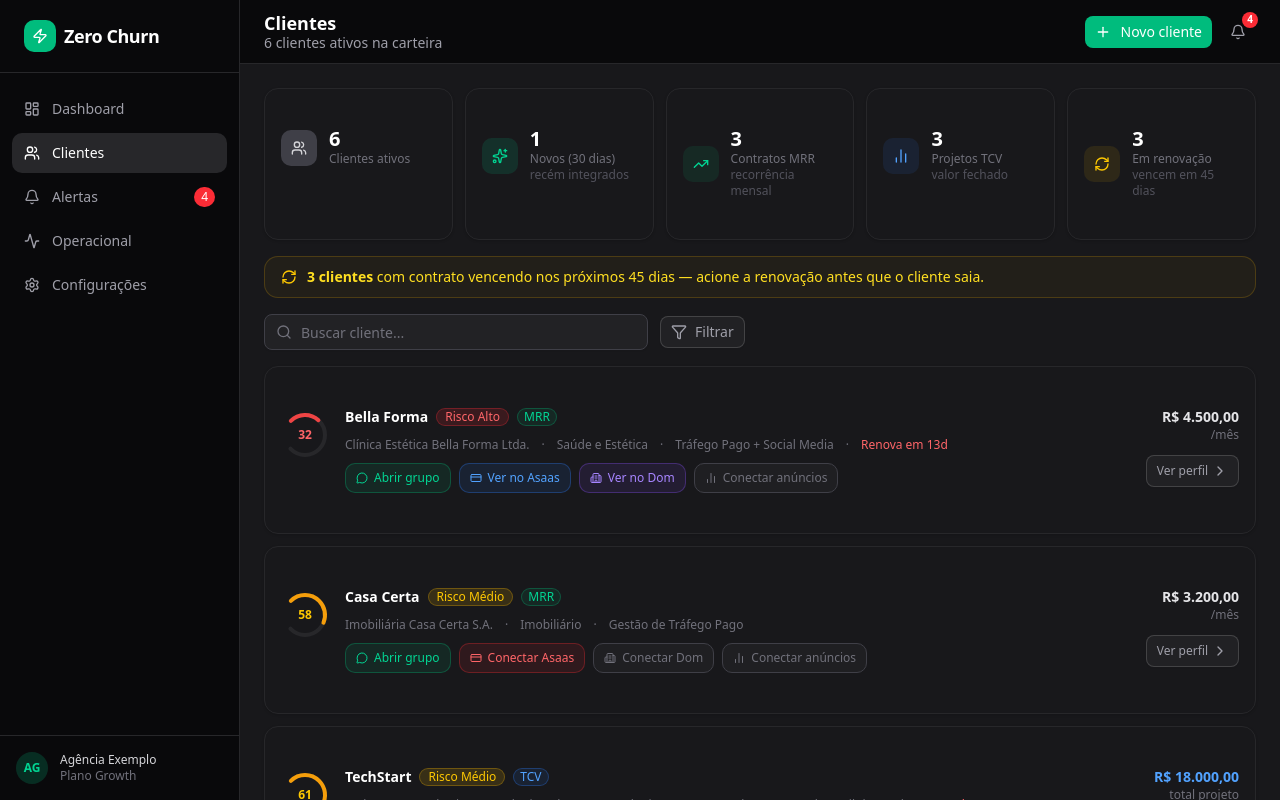
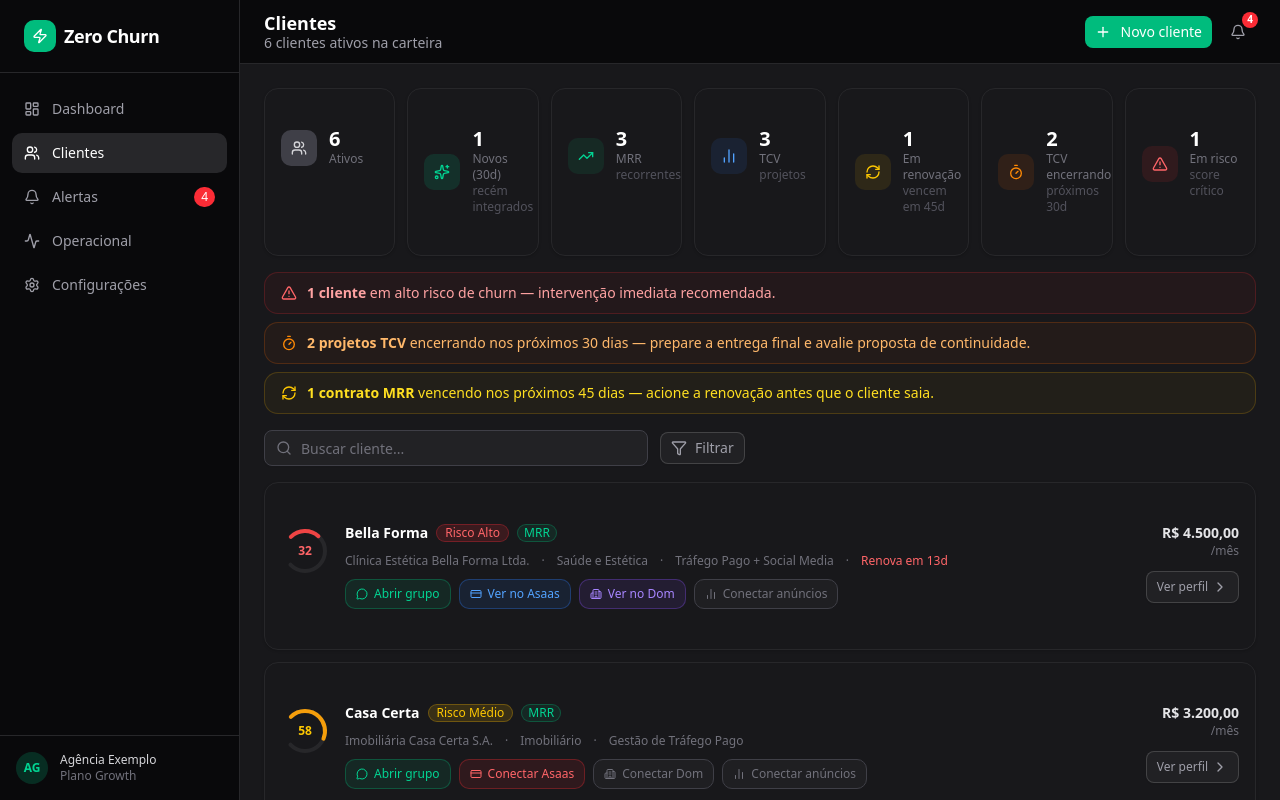
Before and after one commit to arthurfbrandos-opb/zero-churn, a Next.js app: page /clientes in a window 1280 px wide. Shown: the top 800 px of the page. Built offline with nearby package versions, Linux system fonts and the light colour scheme.

Commit message:
feat: banners de TCV encerrando e clientes em risco na base de clientes

```diff
--- a/src/app/(dashboard)/clientes/page.tsx
+++ b/src/app/(dashboard)/clientes/page.tsx
@@ -2,7 +2,7 @@ import Link from 'next/link'
 import {
   MessageCircle, CreditCard, Building2, BarChart2,
   ChevronRight, Clock, Plus, Search, Filter,
-  Users, Sparkles, RefreshCw, TrendingUp,
+  Users, Sparkles, RefreshCw, TrendingUp, AlertTriangle, Timer,
 } from 'lucide-react'
 import { Header } from '@/components/layout/header'
 import { Button } from '@/components/ui/button'
@@ -130,53 +130,89 @@ export default function ClientesPage() {
       <div className="p-6 space-y-4">
 
         {/* Resumo executivo */}
-        <div className="grid grid-cols-2 sm:grid-cols-3 lg:grid-cols-5 gap-3">
+        <div className="grid grid-cols-2 sm:grid-cols-4 lg:grid-cols-7 gap-3">
           <SummaryCard
-            label="Clientes ativos"
+            label="Ativos"
             value={summary.ativos}
             icon={Users}
             color="bg-zinc-700 text-zinc-300"
           />
           <SummaryCard
-            label="Novos (30 dias)"
+            label="Novos (30d)"
             value={summary.novos}
             icon={Sparkles}
             color="bg-emerald-500/15 text-emerald-400"
             sub="recém integrados"
           />
           <SummaryCard
-            label="Contratos MRR"
+            label="MRR"
             value={summary.mrr}
             icon={TrendingUp}
             color="bg-emerald-500/10 text-emerald-400"
-            sub="recorrência mensal"
+            sub="recorrentes"
           />
           <SummaryCard
-            label="Projetos TCV"
+            label="TCV"
             value={summary.tcv}
             icon={BarChart2}
             color="bg-blue-500/10 text-blue-400"
-            sub="valor fechado"
+            sub="projetos"
           />
           <SummaryCard
             label="Em renovação"
             value={summary.renovacao}
             icon={RefreshCw}
             color={summary.renovacao > 0 ? "bg-yellow-500/10 text-yellow-400" : "bg-zinc-700 text-zinc-500"}
-            sub="vencem em 45 dias"
+            sub="vencem em 45d"
+          />
+          <SummaryCard
+            label="TCV encerrando"
+            value={summary.tcvEncerrando}
+            icon={Timer}
+            color={summary.tcvEncerrando > 0 ? "bg-orange-500/10 text-orange-400" : "bg-zinc-700 text-zinc-500"}
+            sub="próximos 30d"
+          />
+          <SummaryCard
+            label="Em risco"
+            value={summary.emRisco}
+            icon={AlertTriangle}
+            color={summary.emRisco > 0 ? "bg-red-500/10 text-red-400" : "bg-zinc-700 text-zinc-500"}
+            sub="score crítico"
           />
         </div>
 
-        {/* Alerta de renovação */}
+        {/* Banners de atenção */}
+        <div className="space-y-2">
+          {summary.emRisco > 0 && (
+            <div className="flex items-center gap-2.5 bg-red-500/5 border border-red-500/20 rounded-xl px-4 py-2.5">
+              <AlertTriangle className="w-4 h-4 text-red-400 shrink-0" />
+              <p className="text-red-300 text-sm">
+                <span className="font-semibold">{summary.emRisco} {summary.emRisco === 1 ? 'cliente' : 'clientes'}</span>
+                {' '}em alto risco de churn — intervenção imediata recomendada.
+              </p>
+            </div>
+          )}
+
+          {summary.tcvEncerrando > 0 && (
+            <div className="flex items-center gap-2.5 bg-orange-500/5 border border-orange-500/20 rounded-xl px-4 py-2.5">
+              <Timer className="w-4 h-4 text-orange-400 shrink-0" />
+              <p className="text-orange-300 text-sm">
+                <span className="font-semibold">{summary.tcvEncerrando} projeto{summary.tcvEncerrando !== 1 ? 's' : ''} TCV</span>
+                {' '}encerrando nos próximos 30 dias — prepare a entrega final e avalie proposta de continuidade.
+              </p>
+            </div>
+          )}
+
           {summary.renovacao > 0 && (
             <div className="flex items-center gap-2.5 bg-yellow-500/5 border border-yellow-500/20 rounded-xl px-4 py-2.5">
               <RefreshCw className="w-4 h-4 text-yellow-400 shrink-0" />
               <p className="text-yellow-300 text-sm">
-              <span className="font-semibold">{summary.renovacao} {summary.renovacao === 1 ? 'cliente' : 'clientes'}</span>
-              {' '}com contrato vencendo nos próximos 45 dias — acione a renovação antes que o cliente saia.
+                <span className="font-semibold">{summary.renovacao} {summary.renovacao === 1 ? 'contrato MRR' : 'contratos MRR'}</span>
+                {' '}vencendo nos próximos 45 dias — acione a renovação antes que o cliente saia.
               </p>
             </div>
           )}
+        </div>
 
         {/* Barra de busca + filtro */}
         <div className="flex items-center gap-3">
--- a/src/lib/mock-data.ts
+++ b/src/lib/mock-data.ts
@@ -698,17 +698,33 @@ export function getClientSummary() {
   const now = new Date()
   const thirtyDaysAgo = new Date(now.getTime() - 30 * 24 * 60 * 60 * 1000)
   const in45Days = new Date(now.getTime() + 45 * 24 * 60 * 60 * 1000)
+  const in30Days = new Date(now.getTime() + 30 * 24 * 60 * 60 * 1000)
 
   const ativos = mockClients.filter(c => new Date(c.contractEndDate) > now).length
   const novos = mockClients.filter(c => new Date(c.createdAt) >= thirtyDaysAgo).length
   const mrr = mockClients.filter(c => c.clientType === 'mrr').length
   const tcv = mockClients.filter(c => c.clientType === 'tcv').length
+
+  // MRR renovando nos próximos 45 dias
   const renovacao = mockClients.filter(c => {
+    if (c.clientType !== 'mrr') return false
     const end = new Date(c.contractEndDate)
     return end > now && end <= in45Days
   }).length
 
-  return { ativos, novos, mrr, tcv, renovacao }
+  // TCV encerrando nos próximos 30 dias
+  const tcvEncerrando = mockClients.filter(c => {
+    if (c.clientType !== 'tcv') return false
+    const end = new Date(c.contractEndDate)
+    return end > now && end <= in30Days
+  }).length
+
+  // Clientes em alto risco
+  const emRisco = mockClients.filter(c =>
+    c.healthScore?.churnRisk === 'high'
+  ).length
+
+  return { ativos, novos, mrr, tcv, renovacao, tcvEncerrando, emRisco }
 }
 
 export function getClientsSortedByRisk(): ClientWithScore[] {
```
Lines whose indentation alone changed are shown as unchanged.
